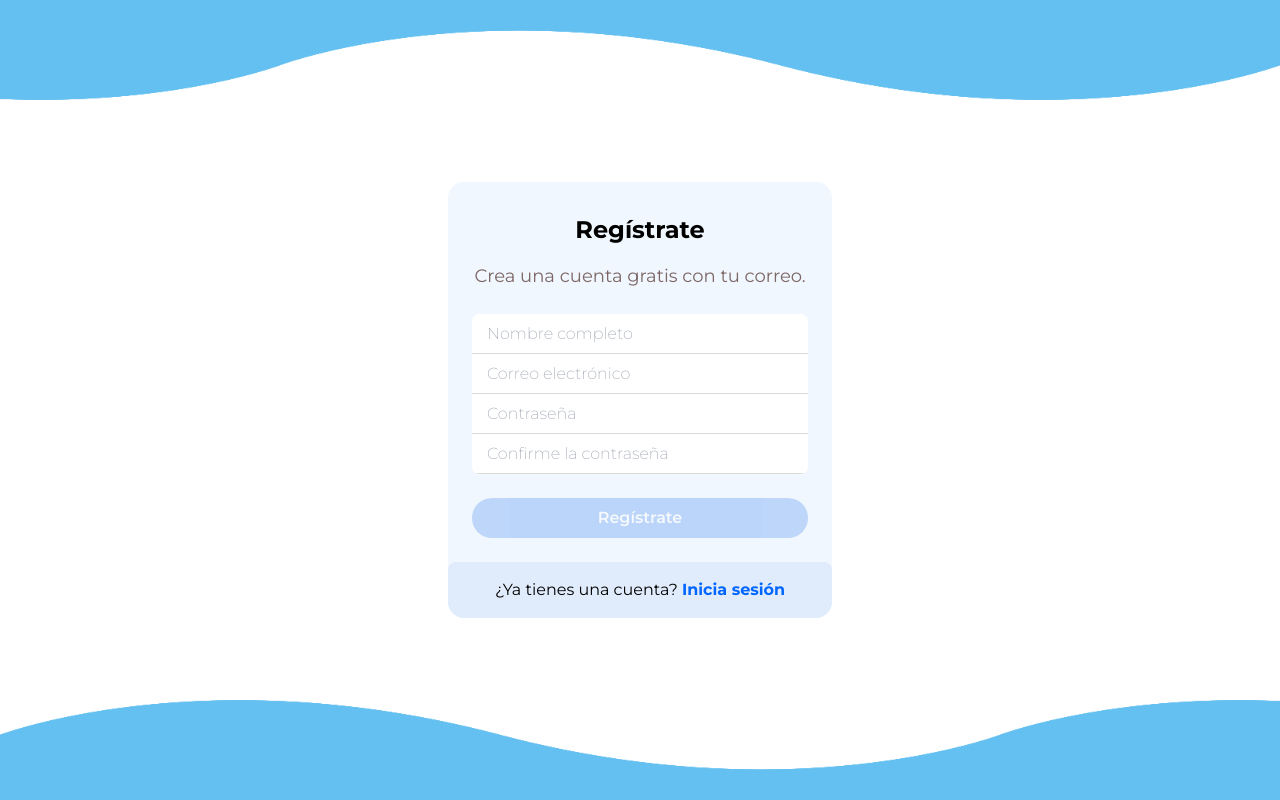
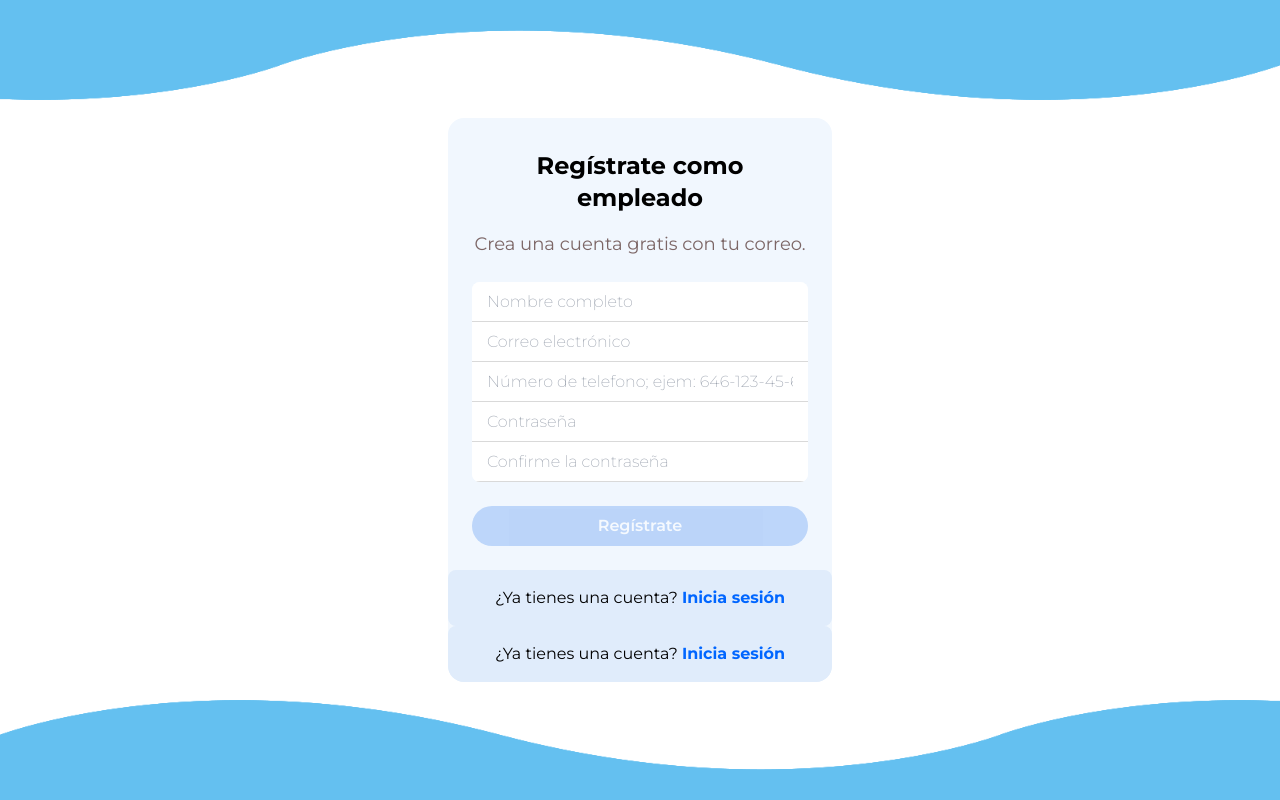
Before and after one commit to alanvviera/DentalSystem, a Next.js app: page /signup in a window 1280 px wide. Built offline with nearby package versions, Linux system fonts and the light colour scheme.

Commit message:
Employee page added

```diff
--- a/app/signup/page.tsx
+++ b/app/signup/page.tsx
@@ -4,9 +4,10 @@ import Background from "../../components/Background";
 import CustomForm from "../../components/form/CustomForm";
 import { CustomInput } from "../../components/form/CustomInput";
 import { CustomInputPassword } from "../../components/form/CustomInputPassword";
-import { patternEmail, patternPassword, patternUser } from "../../constants/formPattern";
+import { patternEmail, patternNumberTel, patternPassword, patternUser } from "../../constants/formPattern";
 import { LoginAccount } from "../../components/signup/LoginAccount";
 import { CustomAlert } from "../../components/CustomAlert";
+import { Space } from "@mantine/core";
 
 
 function SignUp() {
@@ -20,6 +21,7 @@ function SignUp() {
     showPasswordNotMatch,
     onChange,
     cleanFields,
+    numTel,
   } = useForm({
     email: "",
     password: "",
@@ -28,6 +30,7 @@ function SignUp() {
     showPassword: false,
     showConfirmPassword: false,
     showPasswordNotMatch: false,
+    numTel: ""
   });
 
   const toggleShowPassword = (name, value) => {
@@ -86,11 +89,11 @@ function SignUp() {
         console.error("Error en el registro:", responseData);
         // Puedes mostrar el mensaje de error en un componente de alerta, por ejemplo.
       }
-      } catch (error) {
+    } catch (error) {
       // Ocurrió un error en la solicitud
       console.error("Error en la solicitud:", error);
       // Puedes mostrar un mensaje de error genérico en este caso.
-      }
+    }
   }
 
   return (
@@ -98,7 +101,7 @@ function SignUp() {
       <Background />
       <CustomForm
         onSubmit={onSubmit}
-        title={"Regístrate"}
+        title={"Regístrate como empleado"}
         subTile={"Crea una cuenta gratis con tu correo."}
         textSubmit={"Regístrate"}
         textForgetPassword={false}
@@ -120,6 +123,15 @@ function SignUp() {
             onChange={onChange}
             value={email}
             pattern={patternEmail}
+          />,
+          <CustomInput
+            type={"tel"}
+            placeholder={"Número de telefono; ejem: 646-123-45-67"}
+            name={"numTel"}
+            formTextError={"Por favor ingrese un telefono válido."}
+            onChange={onChange}
+            value={numTel}
+            pattern={patternNumberTel}
           />,
           <CustomInputPassword
             showPassword={showPassword}
@@ -150,14 +162,18 @@ function SignUp() {
           />
         ]
         }
-        bottomComponent={<LoginAccount/>}
+
+        bottomComponent={<div>
+          <LoginAccount extraClass="pt-3 pb-3" />
+          <LoginAccount title="Registrate como doctor " subtile="Registrate" href="/signup-doctor"/>
+        </div>}
         topComponent={<CustomAlert
           showAlert={showPasswordNotMatch}
           title={"Lo sentimos"}
           subtile={"Las contraseñas no coinciden."}
         />
 
-      }
+        }
       />
     </main>
   );
```
